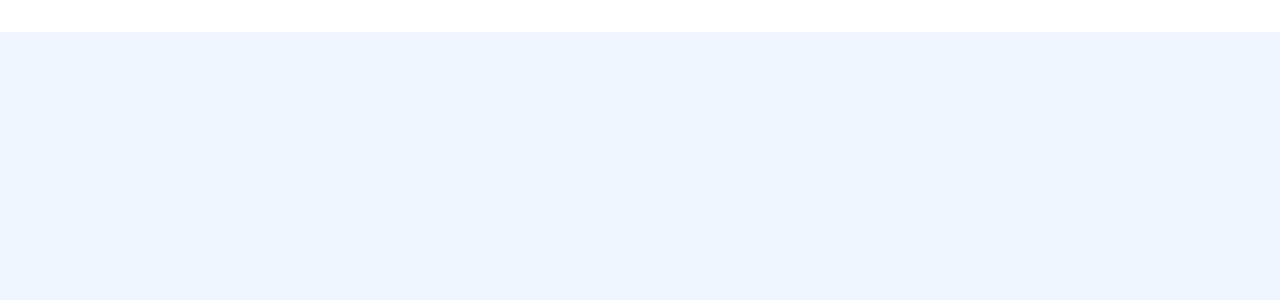
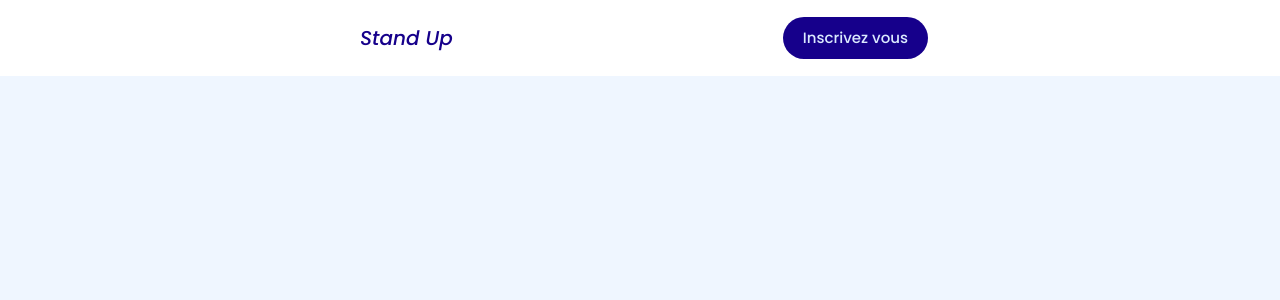
Before and after one commit to nxvv/stand-up, a React (Vite) app: page / in a window 1280 px wide. Shown: the top 300 px of the page. Built offline with nearby package versions, Linux system fonts and the light colour scheme.

Commit message:
finished stylizing navbar

```diff
--- a/src/App.css
+++ b/src/App.css
@@ -1 +1,7 @@
+@import url('https://fonts.googleapis.com/css2?family=Poppins:ital,wght@0,100;0,200;0,300;0,400;0,500;0,600;0,700;0,800;0,900;1,100;1,200;1,300;1,400;1,500;1,600;1,700;1,800;1,900&display=swap');
+
 @import "tailwindcss";
+
+@theme {
+  --font-poppins: "Poppins", sans-serif;
+}
--- a/src/App.jsx
+++ b/src/App.jsx
@@ -6,7 +6,7 @@ import Navbar from './components/Navbar'
 function App() {
 
   return (
-    <div className='min-h-screen bg-blue-50'>
+    <div className='min-h-screen bg-blue-50 font-poppins'>
       <Navbar />
       {/* <div className="pt-10">
         <ModalButton />
--- a/src/components/Navbar.jsx
+++ b/src/components/Navbar.jsx
@@ -13,10 +13,15 @@ export default function Navbar() {
 
   return (
     <nav className="fixed w-full top-0 bg-white px-4 lg:px-8 py-4 flex justify-center items-center">
+      <ul className='w-full md:w-xl flex justify-between items-center font-medium'>
+        <li className='text-[#16008b] p-2 text-xl font-medium italic'>
+          Stand Up
+        </li>
+        <li className='bg-[#16008b] text-[15px] font-medium text-blue-100 rounded-full px-5 py-2.5 cursor-pointer hover:text-white hover:bg-[#1e05b1]'>
+          Inscrivez vous
+        </li>
+      </ul>
 
-      <ul>
-
-      </ul>
       {/* Desktop View */}
       {/* <div className="hidden lg:flex items-center w-full">
         <div className="flex items-center space-x-2 text-[15px] font-semibold text-[#16008b]">
```
